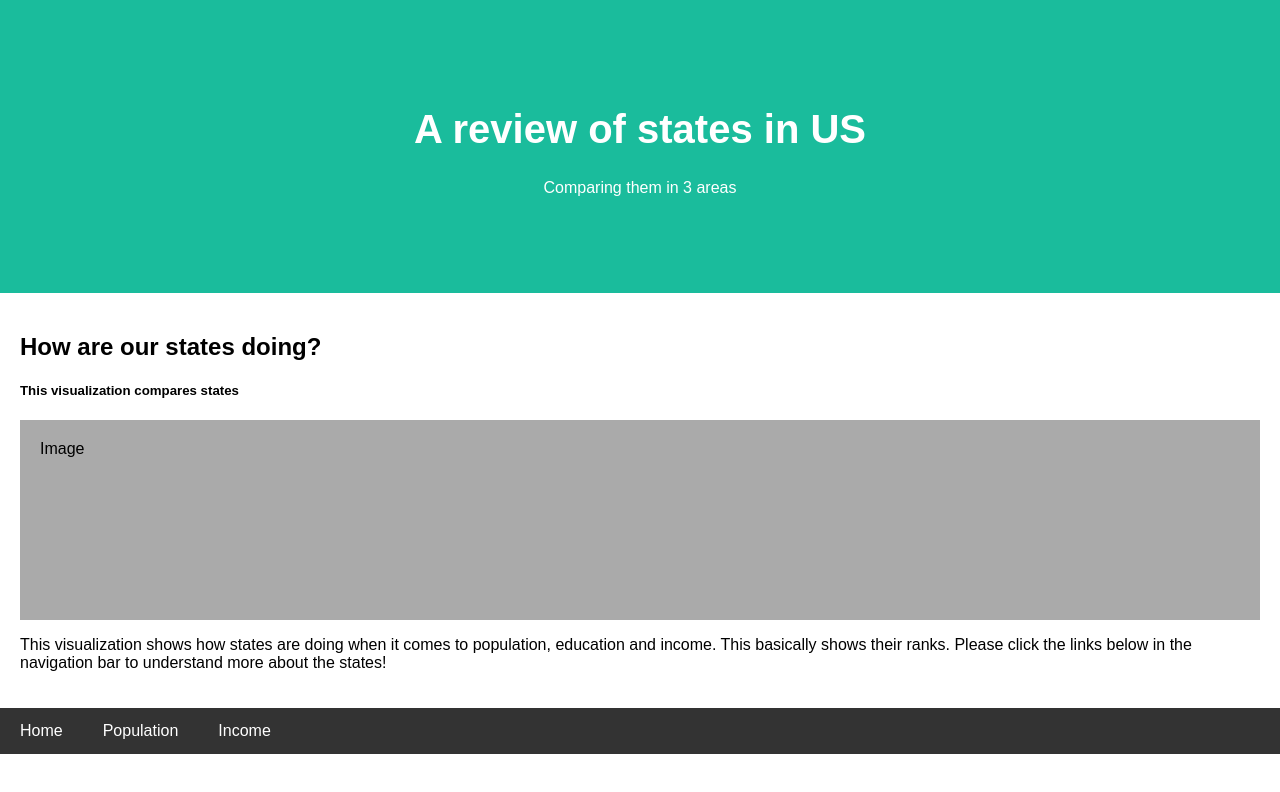
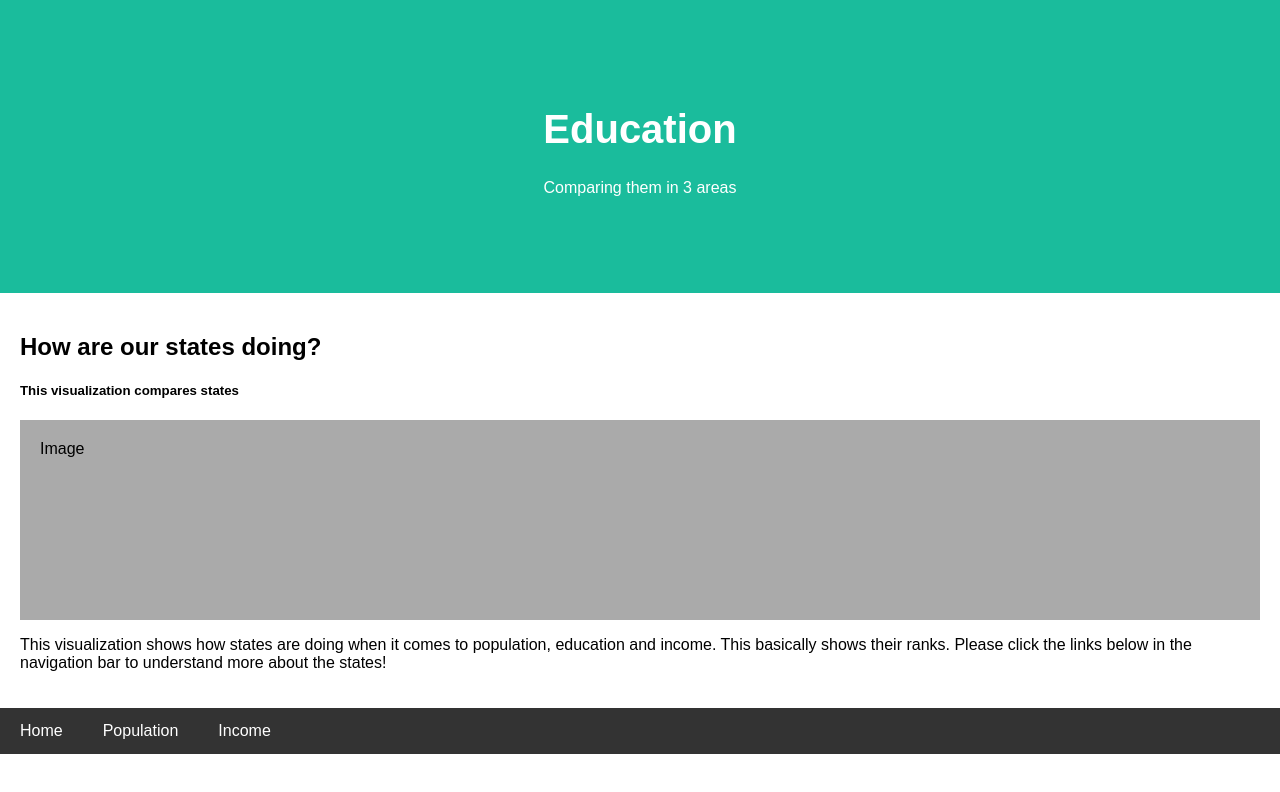
Before and after one commit to RajeevChandramana/CS498DV, a plain HTML site: page Visualization_Comparing_US_States_Home - Education.html in a window 1280 px wide. Drawn offline with Linux system fonts and the light colour scheme.

Commit message:
Update Visualization_Comparing_US_States_Home - Education.html

```diff
--- a/Visualization_Comparing_US_States_Home - Education.html
+++ b/Visualization_Comparing_US_States_Home - Education.html
@@ -113,7 +113,7 @@ body {
 <body>
 
 <div class="header">
-  <h1>A review of states in US</h1>
+  <h1>Education</h1>
   <p>Comparing them in 3 areas</p>
 </div>
 
```
